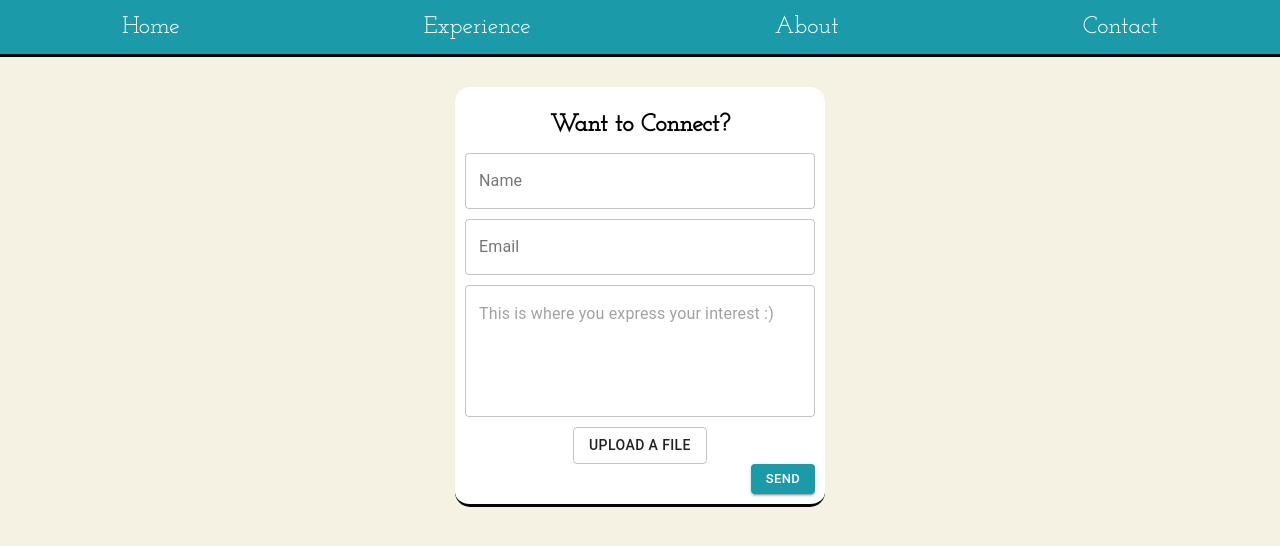
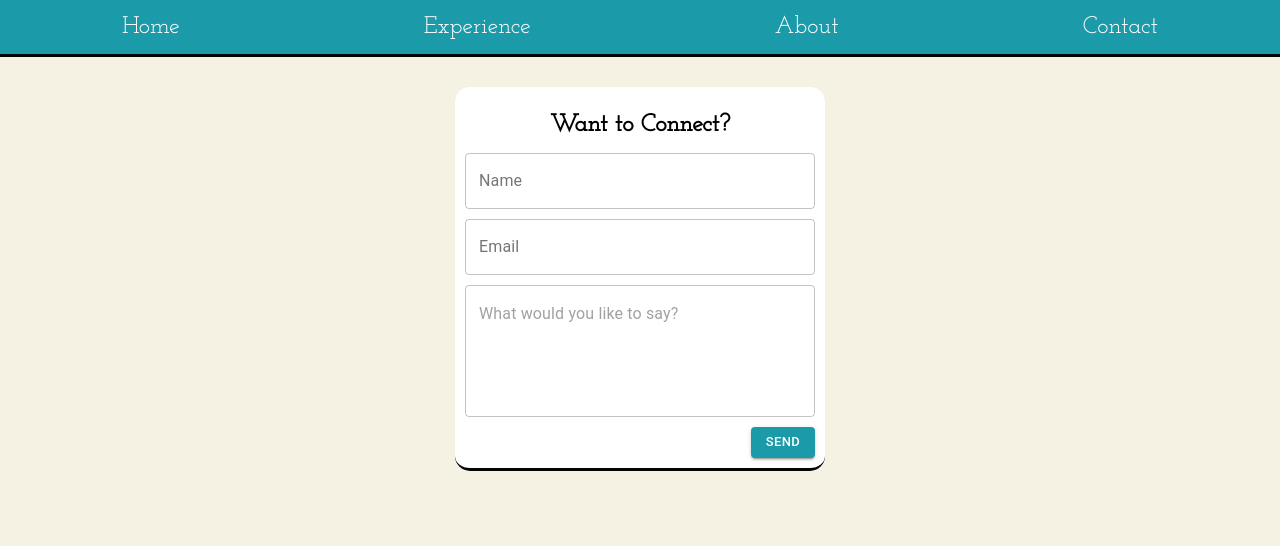
Before and after one commit to cperault/career-portfolio, a React (Create React App) app: page /Contact in a window 1280 px wide. Shown: the top 546 px of the page. Built offline with nearby package versions, Linux system fonts and the light colour scheme.

Commit message:
Added minor validation to prevent blank contact form submissions; changing alert wording.

```diff
--- a/src/Components/Contact/ContactBody.js
+++ b/src/Components/Contact/ContactBody.js
@@ -19,16 +19,20 @@ const ContactBody = () => {
             .join("&");
     }
     const handleSubmit = e => {
+        e.preventDefault();
         const formData = { name, email, message };
+        if (name.trim() === "" || email.trim() === "" || message.trim() === "") {
+            alert("How do you expect to contact me with missing form data?");
+        }
+        else {
             fetch("/", {
                 method: "POST",
                 headers: { "Content-Type": "application/x-www-form-urlencoded" },
                 body: encode({ "form-name": "contact", ...formData })
             })
-            .then(() => alert("Your message was sent! I'll reach out as soon as I can.")).then(() => window.location.reload())
+                .then(() => alert("Your message was sent! Once reviewed, I'll reach out as soon as I can."))
                 .catch(error => alert(error));
-
-        e.preventDefault();
+        }
     };
     return (
 
@@ -57,23 +61,10 @@ const ContactBody = () => {
                     multiline
                     variant="outlined"
                     style={contactFormStyle}
-                    placeholder="This is where you express your interest :)"
+                    placeholder="What would you like to say?"
                     name="message"
                     onChange={text => setMessage(text.target.value)}
                 />
-                <input
-                    accept="image/*"
-                    style={{ display: 'none' }}
-                    id="raised-button-file"
-                    multiple
-                    type="file"
-                />
-                <label htmlFor="raised-button-file">
-                    <Button variant="outlined" component="span">
-                        Upload a file
-                    </Button>
-                </label>
-                <br />
                 <Button
                     type="submit"
                     variant="contained"
--- a/src/Components/Experience/ExperienceBody.js
+++ b/src/Components/Experience/ExperienceBody.js
@@ -8,7 +8,7 @@ const ExperienceBody = () => {
             {experiences.map(experience => {
                 return (
                     <Card variant="outlined" style={{ padding: "40px", margin: "10px", fontSize: "18px", backgroundColor: "#FFFFFF", borderRadius: "15px" }}>
-                        <span style={{ fontWeight: "bolder", fontStyle: "italic" }}>{experience.experienceTitle}</span>
+                        <span style={{ fontWeight: "bolder" }}>{experience.experienceTitle}</span>
                         <br />
                         <span style={{ textDecoration: "underline" }}>{`${experience.experienceCompany} — ${experience.experienceLocation} — ${experience.experienceDuration}`}</span>
                         <br />
--- a/src/Styling/aesthetic.css
+++ b/src/Styling/aesthetic.css
@@ -82,6 +82,9 @@ body {
     border-radius: 15px;
 }
 
+.landing-body-container p {
+    text-align: center;
+}
 .landing-body-container {
     background-color: #FFFFFF;
     border-bottom: solid #050505 3px;
```
Lines whose indentation alone changed are shown as unchanged.
